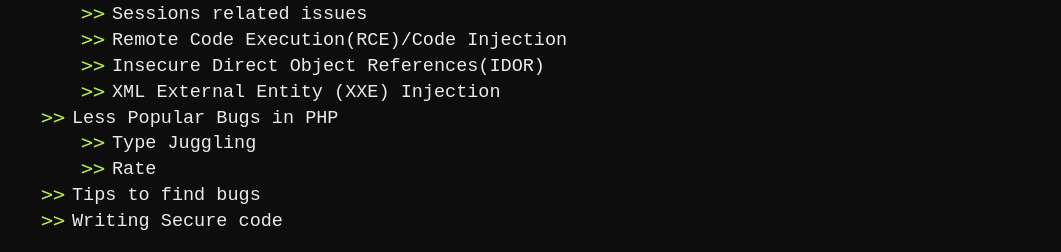
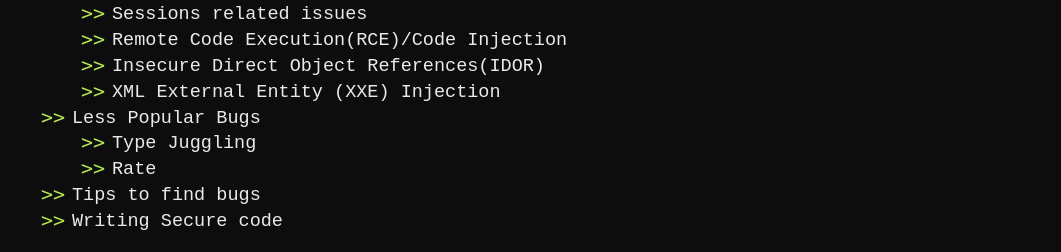
Before and after one commit to 20kilograma/blog, a Jekyll site: the page built from php-sec.md, in a window 1280 px wide. Shown: the part 1383-1635 px from the top of the page, without its empty margins (108-1169 px from the left). Built offline with Jekyll 4.4.1, drawn with Linux system fonts in a browser that asks for light colours; some web fonts are replaced; our own code applies the rules of GitHub Pages for plain Markdown files.

Commit message:
Update php-sec.md

```diff
--- a/php-sec.md
+++ b/php-sec.md
@@ -23,7 +23,7 @@ If someone is wondering why the name of this blog is "PHP beyond SQLi", I just w
     <li>Insecure Direct Object References(IDOR)</li>
     <li>XML External Entity (XXE) Injection</li>
   </ul>
-  <li>Less Popular Bugs in PHP</li>
+  <li>Less Popular Bugs</li>
   <ul>
     <li>Type Juggling</li>
     <li>Rate</li>
```
